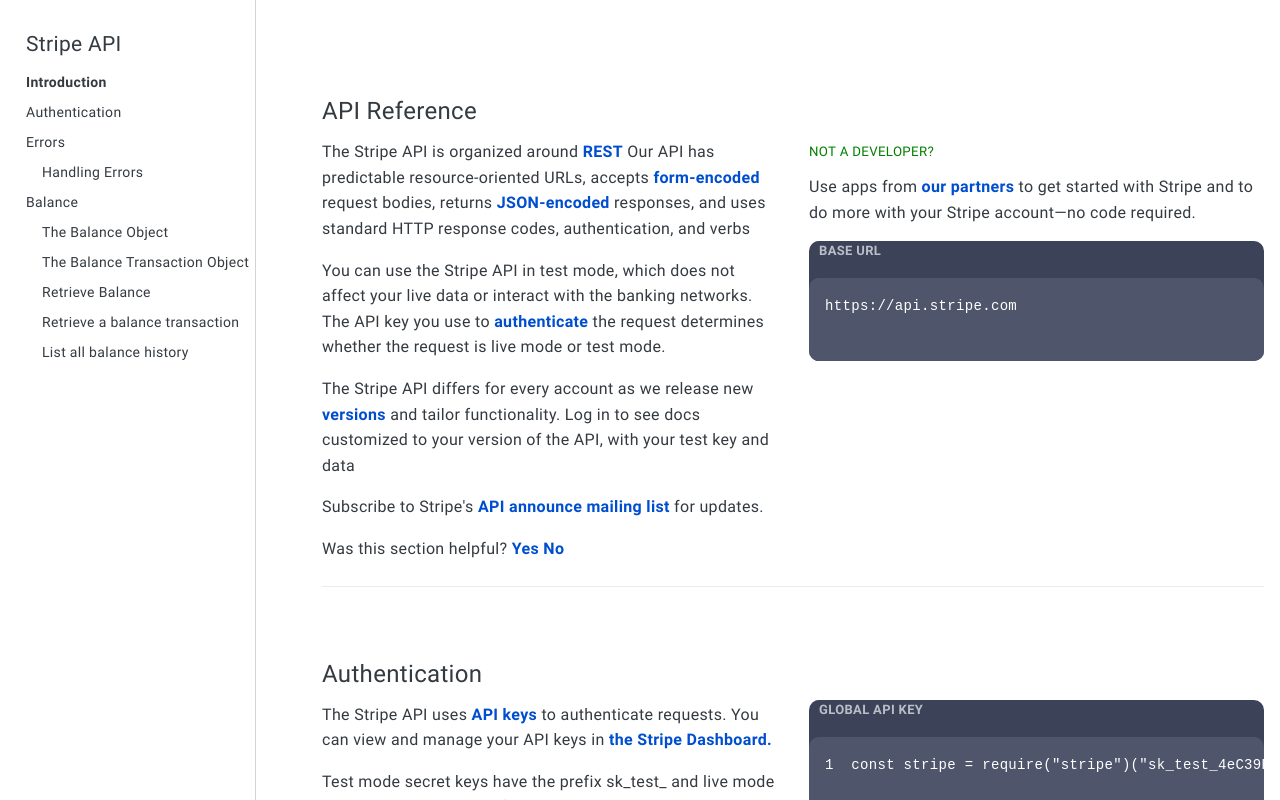
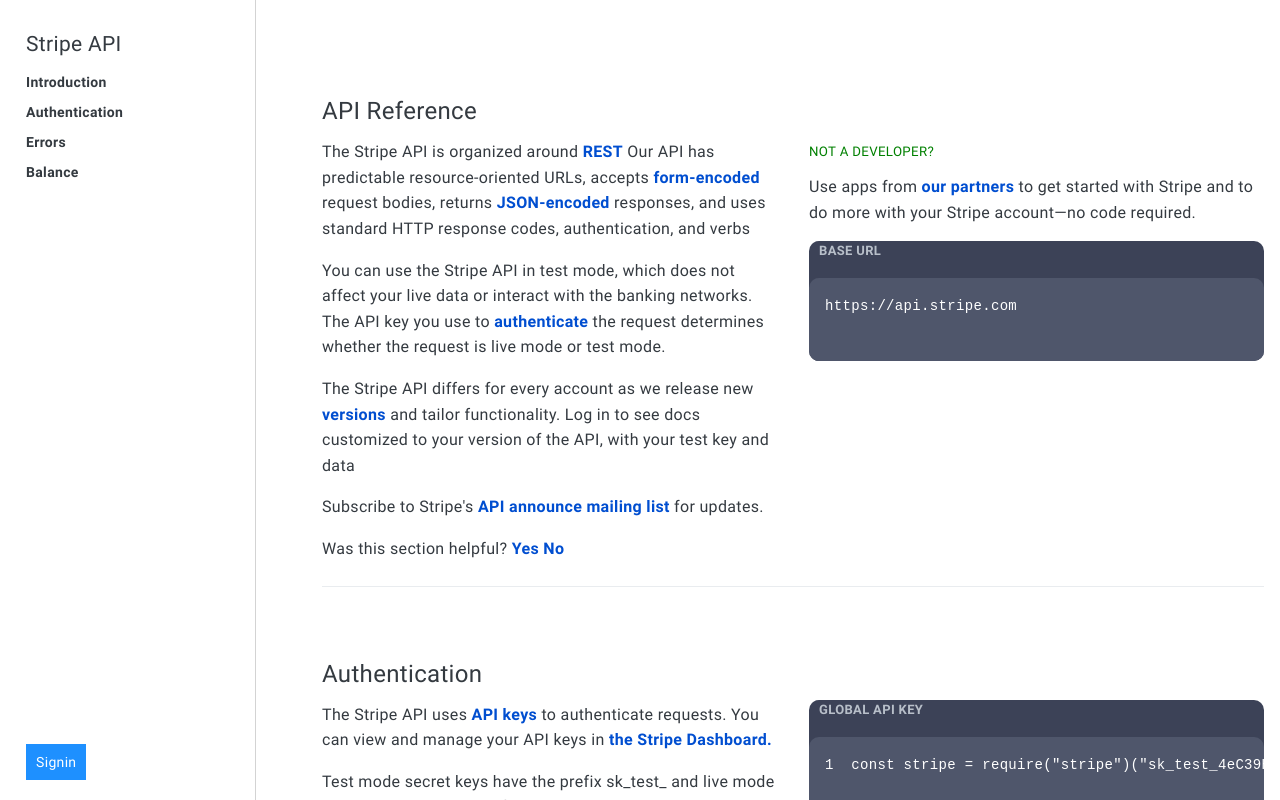
Before and after one commit to asadikhlas/stripe-docs, a React (Create React App) app: page / in a window 1280 px wide. Shown: the top 800 px of the page. Built offline with nearby package versions, Linux system fonts and the light colour scheme; a web font is replaced by a local one.

Commit message:
added dropdown, scrollspy signin button

```diff
--- a/package.json
+++ b/package.json
@@ -5,7 +5,6 @@
   "dependencies": {
     "react": "^16.8.6",
     "react-dom": "^16.8.6",
-    "react-router-dom": "^5.0.1",
     "react-scripts": "3.0.1",
     "react-scroll": "^1.7.12"
   },
--- a/public/css/index.css
+++ b/public/css/index.css
@@ -272,8 +272,23 @@
 }
 
 
+.current-active {
+  color: red
+}
+
+
 .text-bold {
     font-weight: bold
+}
+
+
+.sign-btn {
+  background: dodgerblue;
+  display: inline-block;
+  padding: 10px;
+  position: absolute;
+  bottom: 20px;
+  color: white;
 }
 
 .markdown table {
--- a/public/index.html
+++ b/public/index.html
@@ -1,5 +1,6 @@
 <!DOCTYPE html>
 <html lang="en">
+
 <head>
   <meta charset="utf-8" />
   <link rel="shortcut icon" href="%PUBLIC_URL%/favicon.ico" />
@@ -28,6 +29,7 @@
     -->
   <title>Stripe api</title>
 </head>
+
 <body>
   <noscript>You need to enable JavaScript to run this app.</noscript>
   <div id="root"></div>
@@ -41,5 +43,36 @@
       To begin the development, run `npm start` or `yarn start`.
       To create a production bundle, use `npm run build` or `yarn build`.
     -->
+
+  <script type="text/javascript">
+
+
+    var acc = document.getElementsByClassName("accordion");
+    var i;
+
+    for (i = 0; i < acc.length; i++) {
+      acc[i].addEventListener("click", function () {
+        /* Toggle between adding and removing the "active" class,
+        to highlight the button that controls the panel */
+        this.classList.toggle("active");
+
+        /* Toggle between hiding and showing the active panel */
+        var panel = this.nextElementSibling;
+        if (panel.style.display === "block") {
+          panel.style.display = "none";
+        } else {
+          panel.style.display = "block";
+        }
+      });
+    }
+
+
+  </script>
+
+
+
+
+
 </body>
+
 </html>
--- a/src/Components/SideBar/SideBar.js
+++ b/src/Components/SideBar/SideBar.js
@@ -1,17 +1,16 @@
 /*eslint-disable*/
-import React from 'react'
-import { scroller } from "react-scroll";
+import React, { Component } from 'react'
+import { Link } from "react-scroll";
 
-const SideBar = () => {
-    const scrollToElements = element => {
-        scroller.scrollTo(element, {
-            duration: 400,
-            delay: 100,
-            smooth: true,
-            offset: -150
-        });
-    };
+class SideBar extends Component {
+    state = {
+        introduction: false,
+        authentication: false,
+        errors: false,
+        balance: false
+    }
 
+    render() {
         return (
             <aside className="book-menu fixed">
                 <nav>
@@ -19,16 +18,41 @@
                         <a>Stripe API</a>
                     </h2>
                     <ul>
-                    <li className="pointer"><a onClick={() => scrollToElements("introduction")}><strong>Introduction</strong></a></li>
-                    <li className="pointer"><a onClick={() => scrollToElements("authentication")}>Authentication</a></li>
-                    <li className="pointer" ><a onClick={() => scrollToElements("errors")}>Errors</a>
-                        <ul>
+                        <li className="pointer">
+                            <Link
+                                spy={true}
+                                to="introduction"
+                                activeClass="active"
+                                smooth={true}>
+                                <strong>Introduction</strong>
+                            </Link>
+                        </li>
+                        <li className="pointer">
+                            <Link
+                                spy={true}
+                                to="authentication"
+                                activeClass="active"
+                                smooth={true}>
+                                <strong>Authentication</strong>
+                            </Link>
+                        </li>
+                        <li className="pointer">
+                            <Link
+                                spy={true}
+                                to="errors"
+                                activeClass="active"
+                                smooth={true}
+                                onClick={() => this.setState({ errors: !this.state.errors })}>
+                                <strong>Errors</strong>
+                            </Link>
+                            {this.state.errors && <ul>
                                 <li><a className="pointer">Handling Errors</a></li>
-                        </ul>
+                            </ul>}
+
                         </li>
-                    <li>
-                        <a className="pointer">Balance</a>
-                        <ul>
+                        <li onClick={() => this.setState({ balance: !this.state.balance })}>
+                            <a className="pointer"><strong>Balance</strong></a>
+                            {this.state.balance && <ul>
                                 <li>
                                     <a className="pointer">The Balance Object</a>
                                 </li>
@@ -44,12 +68,22 @@
                                 <li>
                                     <a className="pointer">List all balance history</a>
                                 </li>
-                        </ul>
+                            </ul>}
                         </li>
                     </ul>
+                    <div className="sign-btn">
+                        Signin
+                    </div>
                 </nav>
             </aside>
         )
     }
+}
+
+// const SideBar = () => {
+//     return (
+
+//     )
+// }
 
 export default SideBar
```
Also changed, not shown: src/App.js (+4 -5 lines), 1 other file (tests, documents, lock files or other folders). Lines whose indentation alone changed are shown as unchanged.
